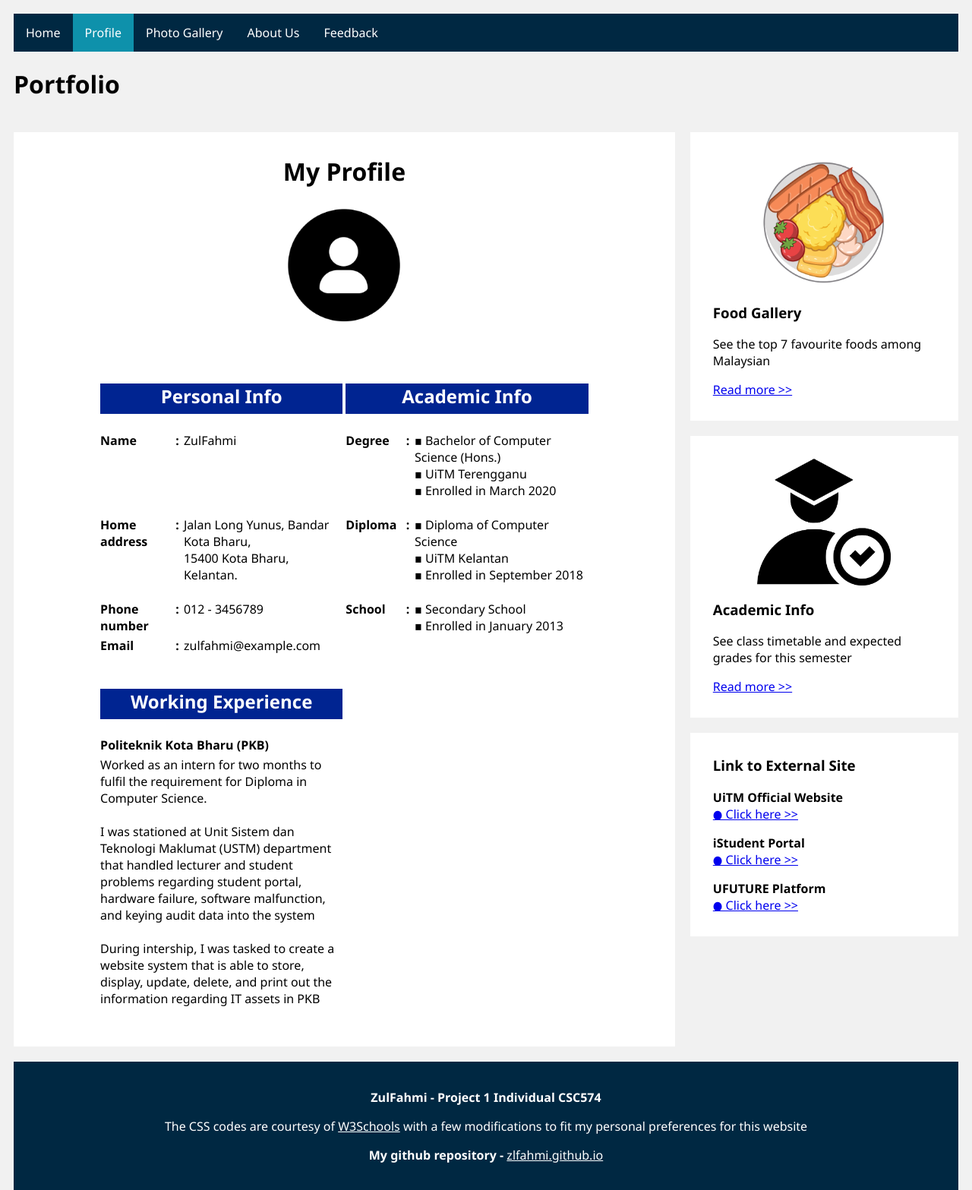
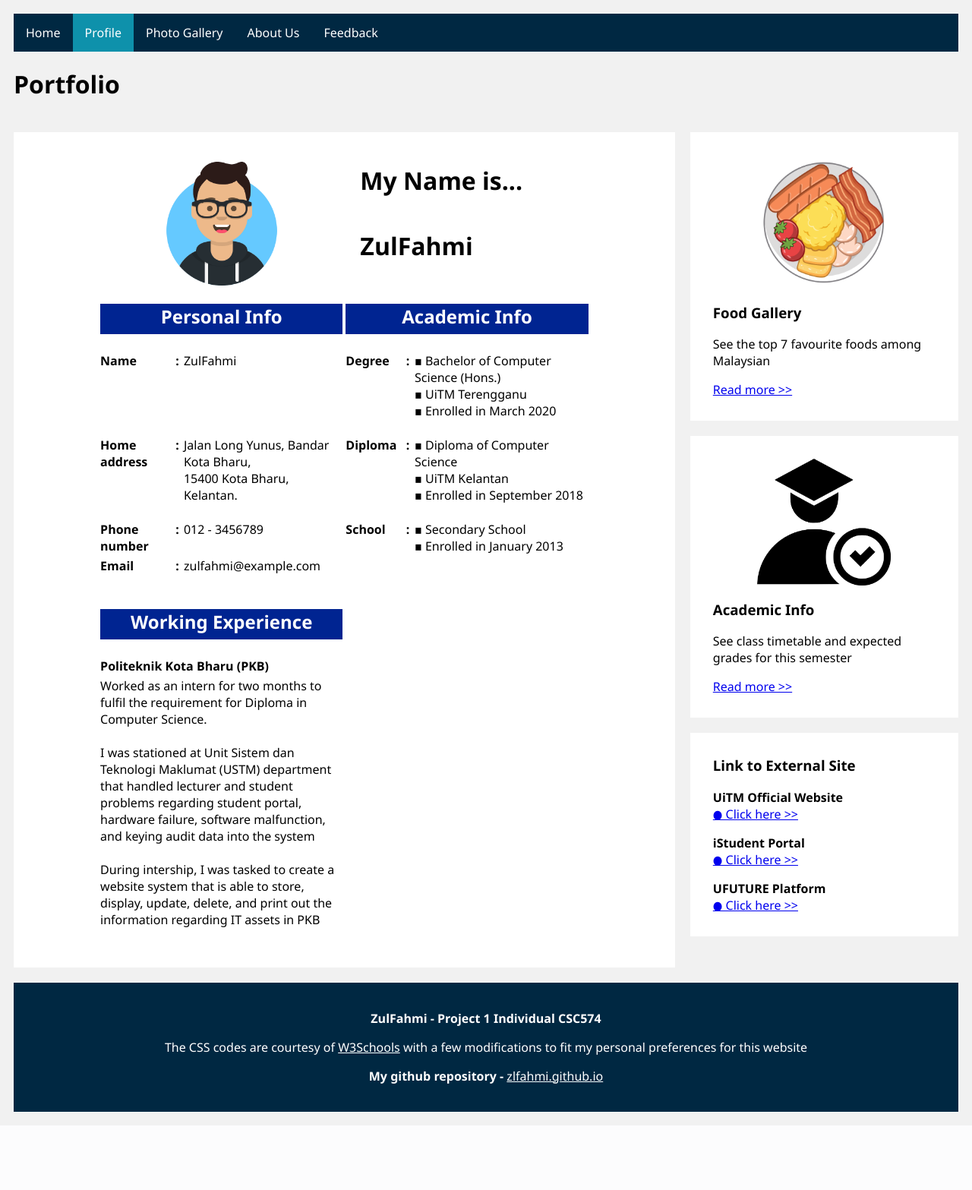
Before and after one commit to zlfahmi/zlfahmi.github.io, a PHP site: the page made by Project 1 Individual/profile.html in a window 1280 px wide. Shown: the top 1567 px of the page at 76% size. After the commit the page ends 1464 px from the top, so only its background shows below. Run offline with PHP 8.4, Linux system fonts and the light colour scheme.

Commit message:
Update profile

```diff
--- a/Project 1 Individual/profile.html
+++ b/Project 1 Individual/profile.html
@@ -19,10 +19,13 @@
     <div class="row">
         <div class="leftcolumn">
             <div class="card">
-                <h1 class="notoppadding centertext">My Profile</h1>
-                <img src="image/profile.png" alt="profile" class="profilecenter">
-                <br><br>
                 <table width="80%" class="profiletable">
+                    <tr>
+                        <th colspan="3"><img src="image/profile2.png" alt="profile" class="profilecenter"></th>
+                        <th id="th" colspan="3">
+                            <h1 class="notoppadding centertext">My Name is... <br><br> ZulFahmi</h1>
+                        </th>
+                    </tr>
                     <tr>
                         <th colspan="3" width="50%">
                             <h2>Personal Info</h2>
--- a/Project 1 Individual/style.css
+++ b/Project 1 Individual/style.css
@@ -10,6 +10,12 @@
 .profiletable th {
     text-align: left;
     vertical-align: top;
+}
+
+.profiletable #th {
+    text-align: left;
+    vertical-align: middle;
+    padding-left: 20px;
 }
 
 .profiletable h2 {
@@ -128,6 +134,11 @@ li a:hover:not(.active) {
     padding-left: 20px;
 }
 
+.columnleft {
+    float: left;
+    width: 50%;
+}
+
 /* Image */
 .img {
     background-color: #aaa;
@@ -143,14 +154,14 @@ li a:hover:not(.active) {
 }
 
 .centertext {
-    text-align: center
+    text-align: left;
 }
 
 .profilecenter {
     display: block;
     margin-left: auto;
     margin-right: auto;
-    width: 20%;
+    width: 50%;
 }
 
 .centerside {
```
Also changed, not shown: Project 1 Individual/image/profile2.png (added).
